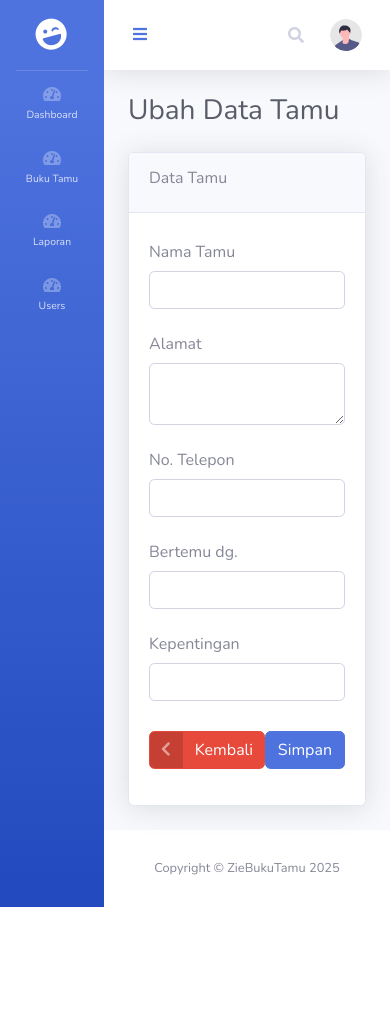
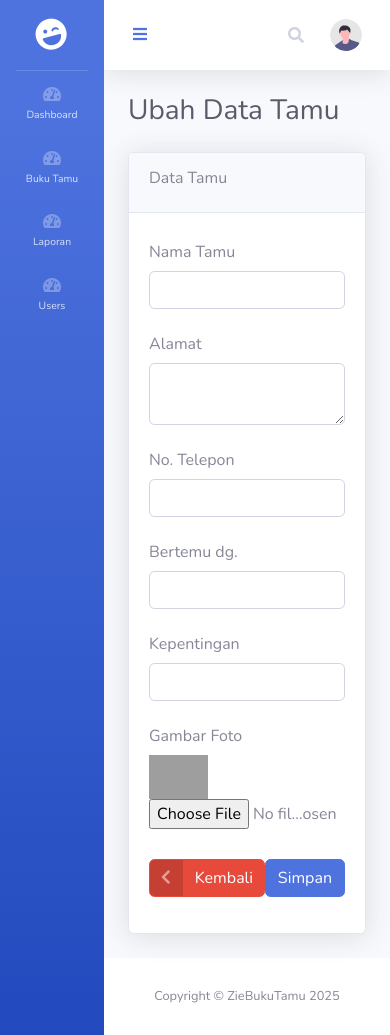
Before and after one commit to resnarhmwati/Buku-Tamu, a PHP site: page /edit-tamu.php in a window 390 px wide. Before the commit the page ends 907 px from the top, so only its background shows below. Run offline with PHP 8.4, Linux system fonts and the light colour scheme; the visitor is signed in with stand-in values (Sample User, id 1); data that the repository does not hold is empty; grey boxes are pictures that could not be loaded.

Commit message:
tambahkan fitur upload gambar di halaman edit tamu

```diff
--- a/edit-tamu.php
+++ b/edit-tamu.php
@@ -42,8 +42,9 @@ include_once('function.php');
             <h6>Data Tamu</h6>
         </div>
         <div class="card-body">
-            <form method="post" action="">
+            <form method="post" action="" enctype="multipart/form-data">
                 <input type="hidden" name="id_tamu" id="id_tamu" value="<?= $id_tamu ?>">
+                <input type="hidden" name="gambarLama" id="gambarLama" value="<?= $data['gambar']; ?>">
                 <div class="form-group row">
                     <label for="nama_tamu" class="col-sm-3 col-form-label">Nama Tamu</label>
                     <div class="col-sm-8">
@@ -75,6 +76,13 @@ include_once('function.php');
                     </div>
                 </div>
                 <div class="form-group row">
+                    <label for="gambar" class="col-sm-3 col-form-label">Gambar Foto</label>
+                    <div class="col-sm-8">
+                        <img src="assets/upload_gambar/<?= $data['gambar']; ?>" alt="" width="30%">
+                        <input type="file" class="form-control-file" id="gambar" name="gambar" name="gambar">
+                    </div>
+                </div>
+                <div class="form-group row">
                     <label for="" class="col-sm-3 col-form-label"></label>
                     <div class="col-sm-8 d-flex justify-content-end">
                         <a type="button" class="btn btn-danger btn-icon-split" href="buku-tamu.php">
--- a/function.php
+++ b/function.php
@@ -50,14 +50,22 @@ function ubah_tamu($data)
     $no_hp          = htmlspecialchars($data["no_hp"]);
     $bertemu        = htmlspecialchars($data["bertemu"]);
     $kepentingan    = htmlspecialchars($data["kepentingan"]);
+    $gambarLama     = htmlspecialchars($data['gambarLama']);
 
+    //cek apakah user user pilih gambar baru atau tidak
+    if ($_FILES['gambar']['error'] == 4) {
+        $gambar = $gambarLama;
+    } else {
+        $gambar = uploadGambar();
+    }
     $query = "UPDATE buku_tamu SET
                 nama_tamu      = '$nama_tamu',
                 alamat         = '$alamat',
                 no_hp          = '$no_hp',
                 bertemu        = '$bertemu',
                 kepentingan    = '$kepentingan'
-              WHERE id_tamu = '$id' ";
+                gambar         = '$gambar'
+                WHERE id_tamu = '$id' ";
 
     mysqli_query($koneksi, $query);
 
```
